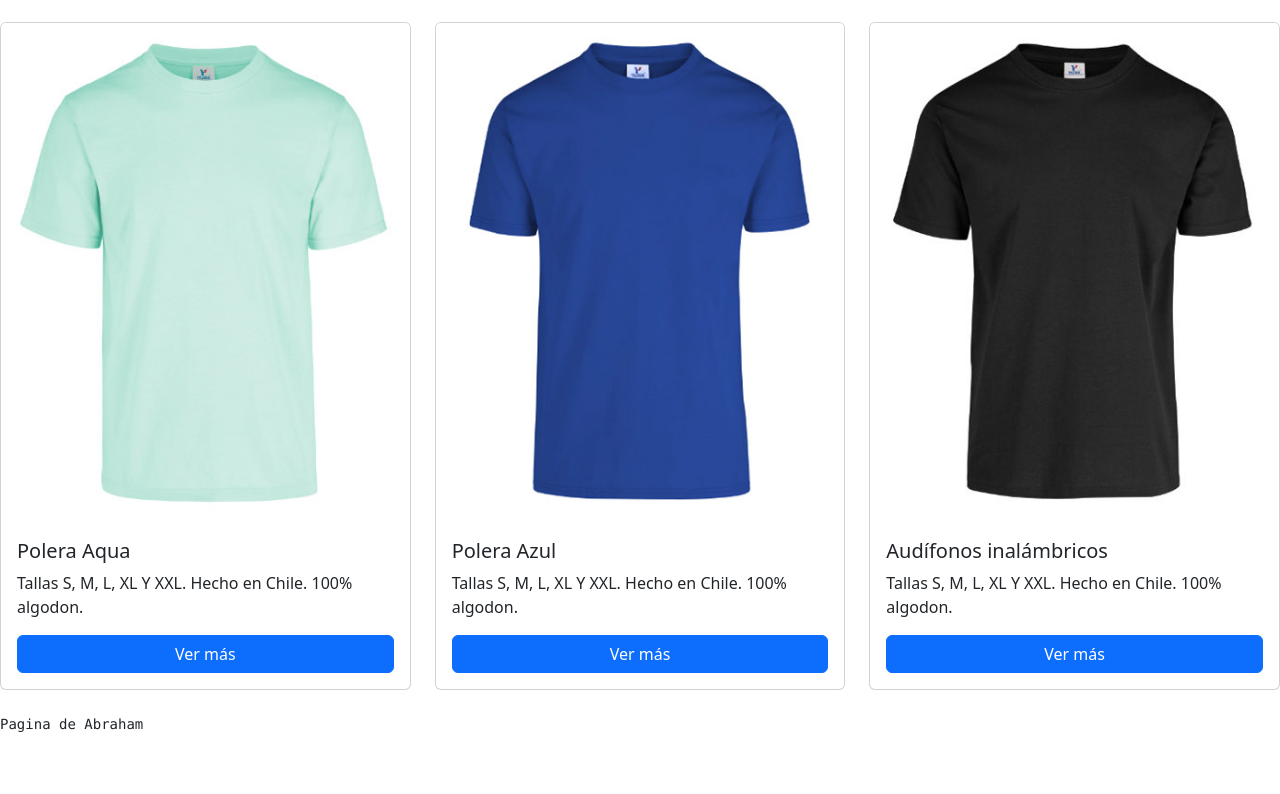
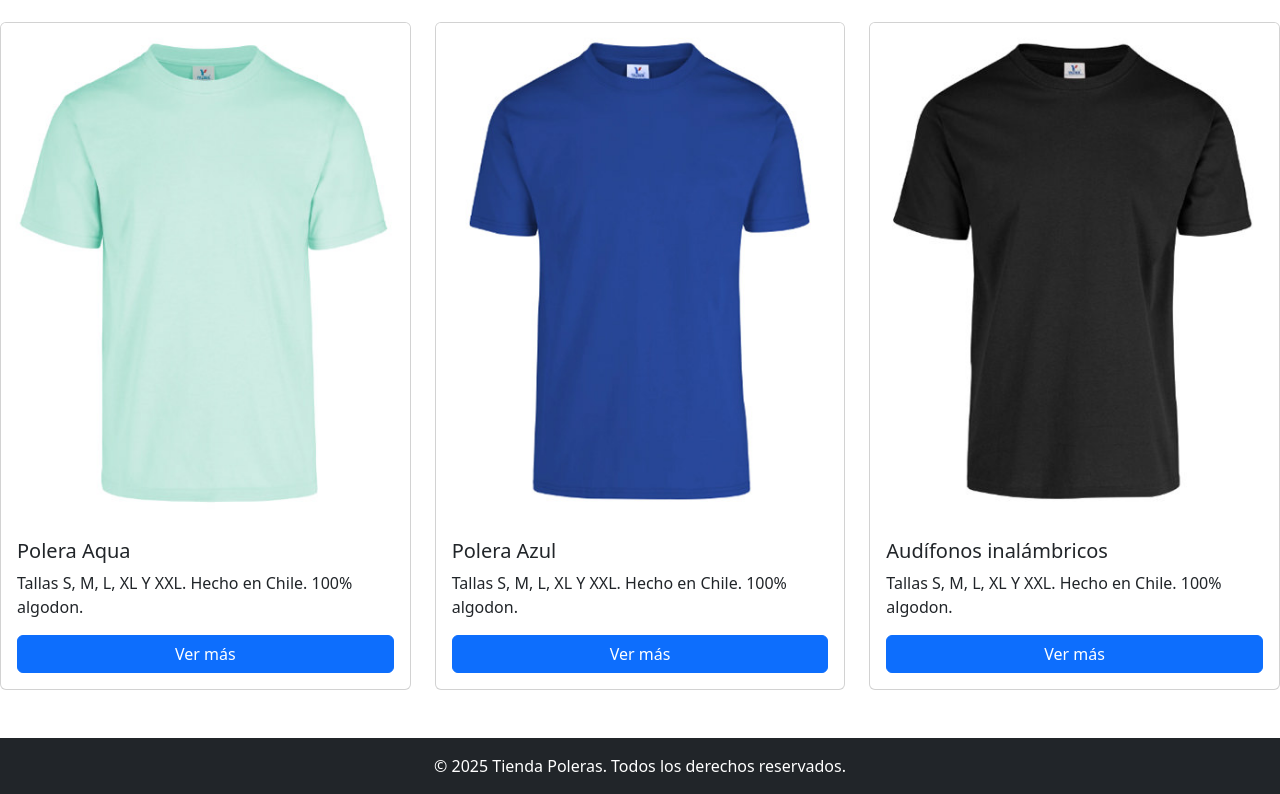
Before and after one commit to abrifb/Ejemplo02, a plain HTML site: page index.html in a window 1280 px wide. Shown: the part 836-1630 px from the top of the page. Before the commit the page ends 1587 px from the top, so only its background shows below. Drawn offline with nearby package versions, Linux system fonts and the light colour scheme.

Commit message:
Footer mejorado

```diff
--- a/index.html
+++ b/index.html
@@ -114,8 +114,8 @@
     </div>
 
     </main>
-    <footer>
-        <pre>Pagina de Abraham</pre>
+    <footer class="bg-dark text-white text-center py-3 mt-5">
+    <p class="mb-0">&copy; 2025 Tienda Poleras. Todos los derechos reservados.</p>
     </footer>
 
 </body>
```
